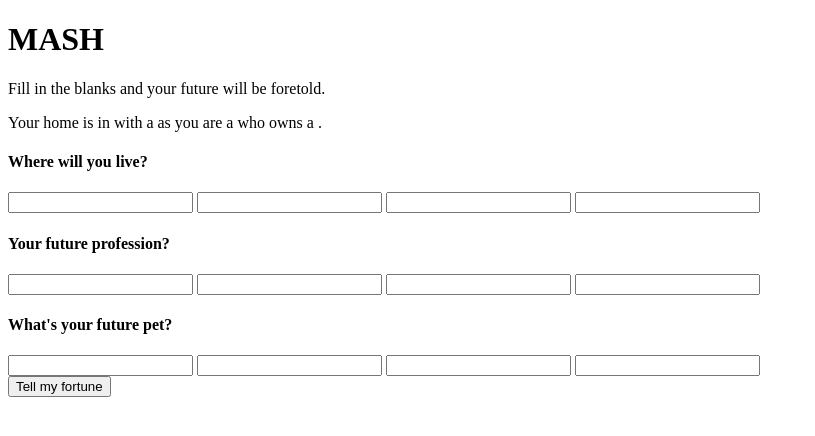
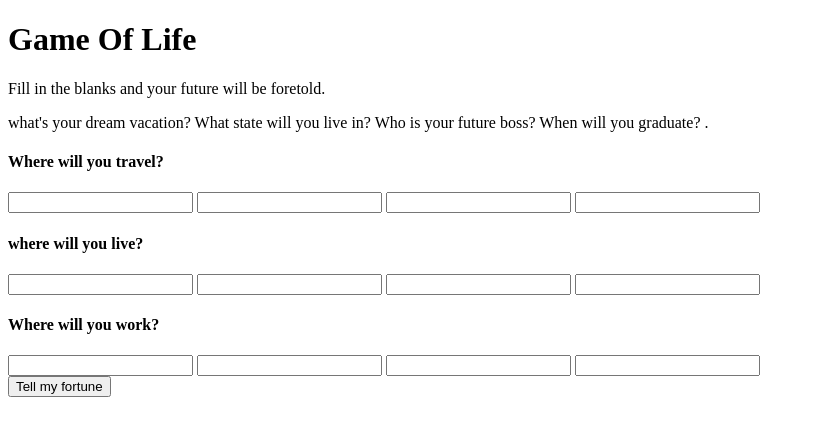
Before and after one commit to Keionkjl/MASH-Game, a plain HTML site: page index.html in a window 1280 px wide. Shown: the whole page, without its empty margins (0-815 px from the left). Drawn offline with Linux system fonts and the light colour scheme.

Commit message:
changed text

```diff
--- a/index.html
+++ b/index.html
@@ -13,29 +13,29 @@
 
   <!-- BODY SECTION STARTS -->
   <body>
-    <h1>MASH</h1>
+    <h1>Game Of Life</h1>
     <p class="description">Fill in the blanks and your future will be foretold.</p>
     <form action="" method="post" id="mash">
       <div id="answers" class="hide">
-        <p>Your home is in <span id="answer_1"></span> with a <span id="answer_3"></span> as you are a <span id="answer_2"></span> who owns a <span id="home"></span>.
+        <p>what's your dream vacation?  <span id="answer_1"></span> What state will you live in? <span id="answer_3"></span> Who is your future boss?  <span id="answer_2"></span> When will you graduate? <span id="home"></span>.
       </div>
       <div class="bucket">
         <div class="choice-bucket">
-          <h4 class="highlight">Where will you live?</h4>
+          <h4 class="highlight">Where will you travel?</h4>
           <input name="answer_1[]">
           <input name="answer_1[]">
           <input name="answer_1[]">
           <input name="answer_1[]">
         </div>
         <div class="choice-bucket">
-          <h4 class="highlight">Your future profession?</h4>
+          <h4 class="highlight">where will you live?</h4>
           <input name="answer_2[]">
           <input name="answer_2[]">
           <input name="answer_2[]">
           <input name="answer_2[]">
         </div>
         <div class="choice-bucket">
-          <h4 class="highlight">What's your future pet?</h4>
+          <h4 class="highlight">Where will you work?</h4>
           <input name="answer_3[]">
           <input name="answer_3[]">
           <input name="answer_3[]">
```
